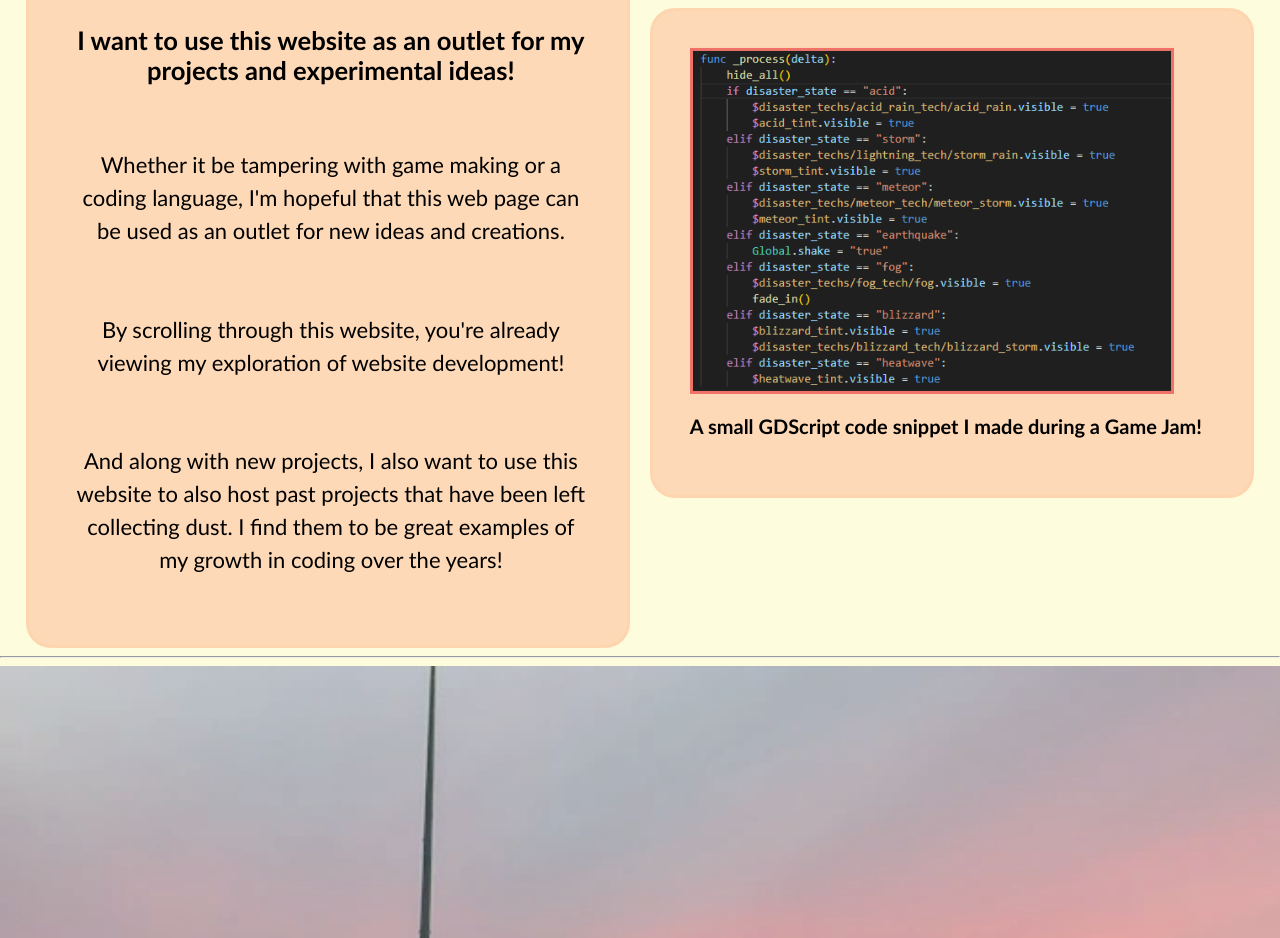
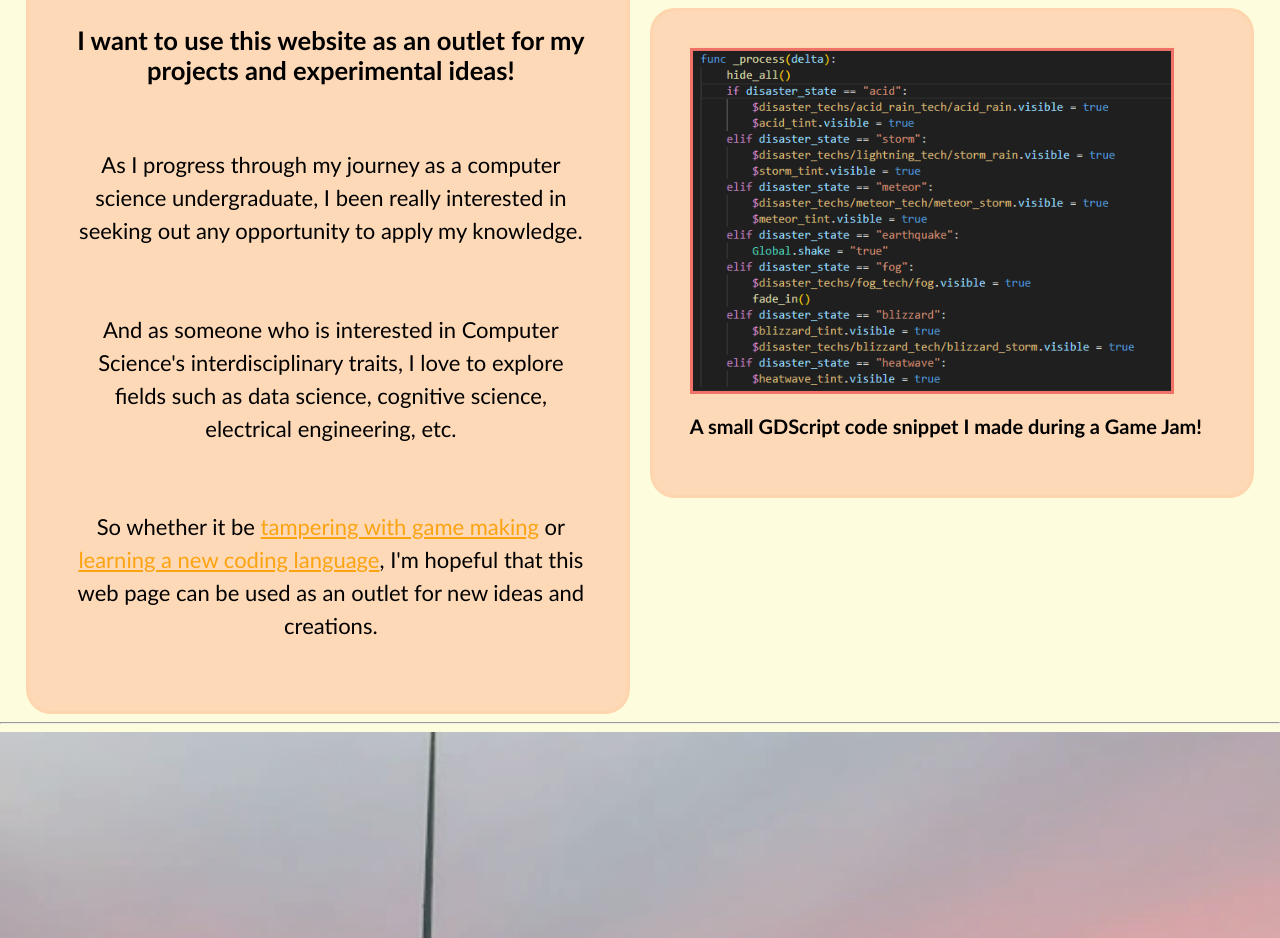
Before and after one commit to BrandonDelM/BrandonDelM.github.io, a React (Create React App) app: page / in a window 1280 px wide. Shown: the part 1060-1998 px from the top of the page. Built offline with nearby package versions, Linux system fonts and the light colour scheme.

Commit message:
Putting more links

```diff
--- a/src/sections/homepage/About.js
+++ b/src/sections/homepage/About.js
@@ -7,9 +7,9 @@ function About(){
         <div className="Hero-Main">
             <div className="Panel">
                 <p className="hero-title">I want to use this website as an outlet for my projects and experimental ideas!</p>
-                <p className="hero-paragraph">Whether it be tampering with game making or a coding language, I'm hopeful that this web page can be used as an outlet for new ideas and creations.</p>
-                <p className="hero-paragraph">By scrolling through this website, you're already viewing my exploration of website development!</p>
-                <p className="hero-paragraph">And along with new projects, I also want to use this website to also host past projects that have been left collecting dust. I find them to be great examples of my growth in coding over the years!</p>
+                <p className="hero-paragraph">As I progress through my journey as a computer science undergraduate, I been really interested in seeking out any opportunity to apply my knowledge.</p>
+                <p className="hero-paragraph">And as someone who is interested in Computer Science's interdisciplinary traits, I love to explore fields such as data science, cognitive science, electrical engineering, etc.</p>
+                <p className="hero-paragraph">So whether it be <a href="https://github.com/BrandonDelM/GDCGJ2025">tampering with game making</a> or <a href="https://github.com/BrandonDelM/Tic-Tac-Two-Final">learning a new coding language</a>, I'm hopeful that this web page can be used as an outlet for new ideas and creations.</p>
             </div>
             <div className="Panel about-panel-wrapper" id="Panel-hover">
                 <img src={snippet} alt="Code snippet" className="snippet"/>
```
